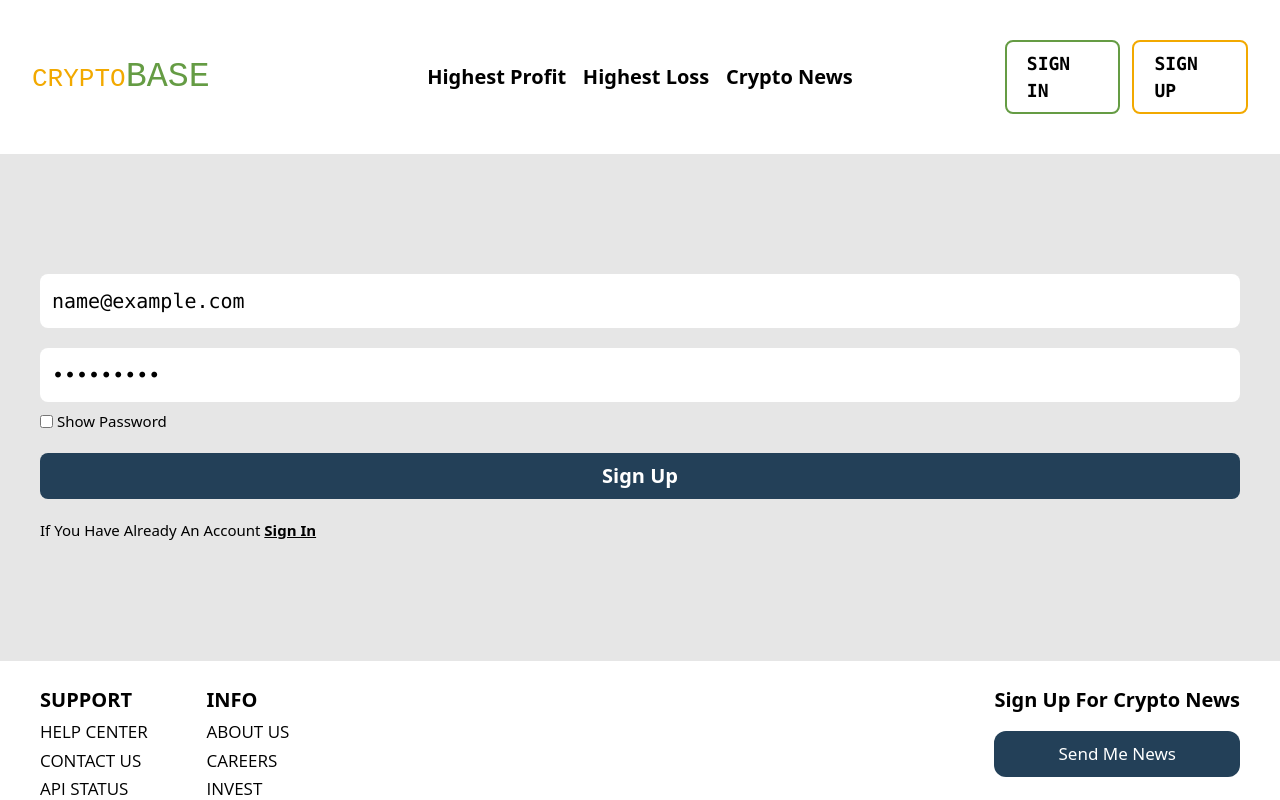
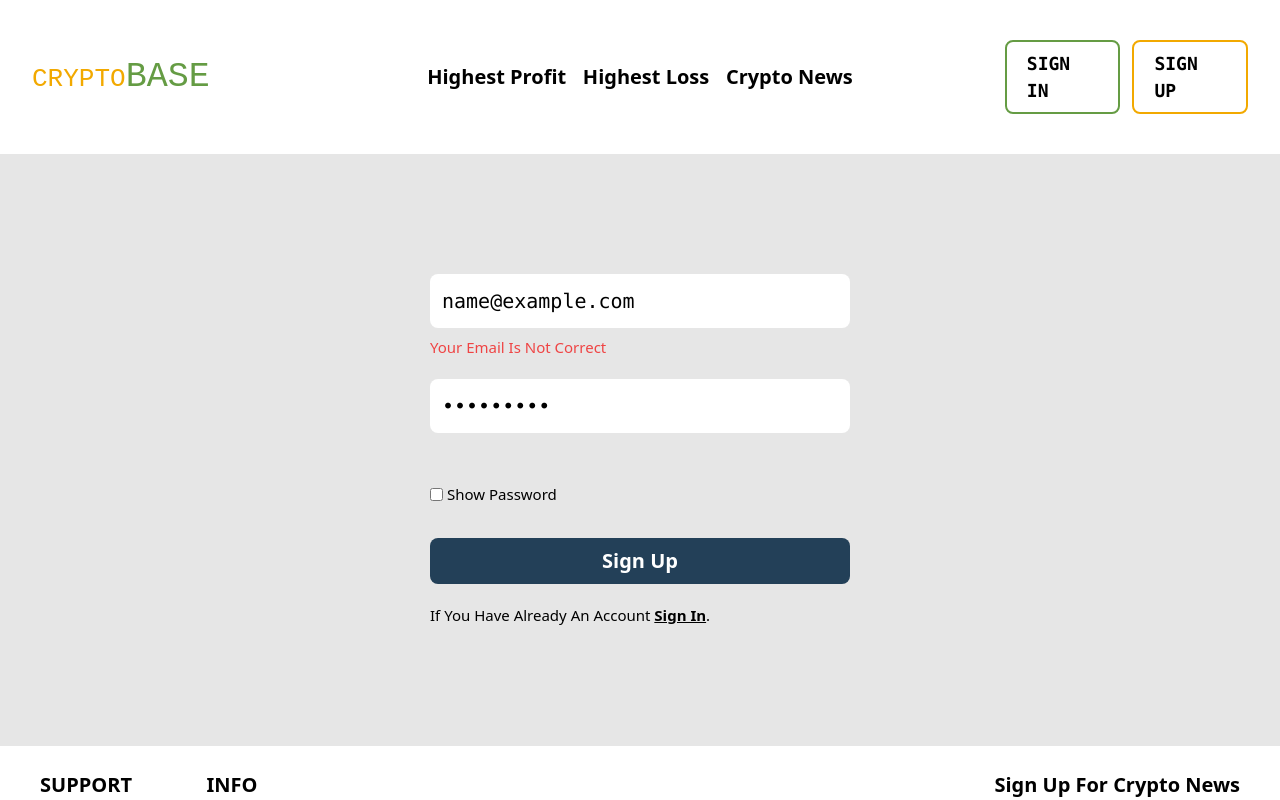
Before and after one commit to omidfarhangnia/Cryptobase, a React (Create React App) app: page /signup in a window 1280 px wide. Both pictures are taken after typing "name@example.com", "Sample123" into the empty fields and a click on the button "Sign Up". Shown: the top 800 px of the page. Built offline with nearby package versions, Linux system fonts and the light colour scheme; no server answers; the database is empty.

Commit message:
adding style of signin and signup page

```diff
--- a/src/context/ContextData.jsx
+++ b/src/context/ContextData.jsx
@@ -44,7 +44,7 @@ const ContextData = ({ cryptos, trendingCryptos, children }) => {
       const unsubscribe = onSnapshot(q, (querySnapshot) => {
         querySnapshot.docs.map((doc) => {
           if (doc.data()?.email === userData?.email) {
-            setUserDoc({...doc.data()})
+            setUserDoc({ ...doc.data() });
           }
         });
       });
@@ -55,12 +55,13 @@ const ContextData = ({ cryptos, trendingCryptos, children }) => {
   const handleLogOut = async () => {
     signOut(auth)
       .then(() => {
-        alert("log out was succsefully");
-        setUserDoc({})
+        console.log("logout was successfuly");
+        setUserDoc({});
         navigate("/");
       })
       .catch((error) => {
-        alert(error);
+        console.log(error);
+        alert("something went wrong try again");
       });
   };
 
@@ -70,7 +71,8 @@ const ContextData = ({ cryptos, trendingCryptos, children }) => {
         navigate("/");
       })
       .catch((error) => {
-        alert("guess what you have an error " + error);
+        console.log(error);
+        alert("something went wrong try again");
       });
   };
 
@@ -87,9 +89,8 @@ const ContextData = ({ cryptos, trendingCryptos, children }) => {
         navigate("/");
       })
       .catch((error) => {
-        alert(
-          "guess what you have an error " + error.code + " // " + error.message
-        );
+        console.log(error);
+        alert("something went wrong try again");
       });
   };
 
--- a/src/pages/Signin.jsx
+++ b/src/pages/Signin.jsx
@@ -6,8 +6,21 @@ const Signin = () => {
   const [emailValue, setEmailValue] = useState("");
   const [passwordValue, setPasswordValue] = useState("");
   const [isPasswordVisibile, setIsPasswordVisible] = useState(false);
+  const [inputCheck, setInputCheck] = useState("ok");
+  // i have three status for this state ==> ok // shortPassword // wrongEmail
   const inputRef = useRef("");
   const { handleSignIn } = usePageData();
+
+  function checkEmailAndPassword() {
+    if (!emailValue.match(/(@gmail.com)$/gm)) {
+      setInputCheck("wrongEmail");
+    } else if (passwordValue.length < 8) {
+      setInputCheck("shortPassword");
+    } else {
+      setInputCheck("ok");
+      handleSignIn(emailValue, passwordValue);
+    }
+  }
 
   return (
     <form
@@ -16,17 +29,32 @@ const Signin = () => {
       }}
       className="bg-platinum py-[15vh]"
     >
-      <div className="flex flex-col gap-5 px-10">
+      <div className="flex flex-col gap-5 px-10 max-w-[500px] w-[50%] mx-auto">
+        <div>
           <input
-          className="fotn-openSans text-black p-3 text-[20px] placeholder:capitalize font-mono rounded-lg"
+            className="fotn-openSans w-full text-black p-3 text-[20px] placeholder:capitalize font-mono rounded-lg"
             type="email"
             value={emailValue}
             onChange={(e) => setEmailValue(e.target.value)}
             autoComplete="new-password"
             placeholder="email..."
           />
+          <p
+            className={`mt-2 capitalize text-[15px] ${
+              inputCheck === "wrongEmail" && "visible text-red-500"
+            } ${
+              (inputCheck === "ok" || inputCheck === "shortPassword") &&
+              "invisible"
+            }`}
+          >
+            {(inputCheck === "ok" || inputCheck === "shortPassword") &&
+              "lorem ipsum dolor"}
+            {inputCheck === "wrongEmail" && "your email is not correct"}
+          </p>
+        </div>
+        <div>
           <input
-          className="fotn-openSans text-black p-3 text-[20px] placeholder:capitalize font-mono rounded-lg"
+            className="fotn-openSans w-full text-black p-3 text-[20px] placeholder:capitalize font-mono rounded-lg"
             type="password"
             value={passwordValue}
             onChange={(e) => {
@@ -36,7 +64,19 @@ const Signin = () => {
             autoComplete="new-password"
             placeholder="password..."
           />
-        <div className="-mt-3 flex items-center gap-1">
+          <p
+            className={`mt-2 capitalize text-[15px] ${
+              (inputCheck === "ok" || inputCheck === "wrongEmail") &&
+              "invisible"
+            } ${inputCheck === "shortPassword" && "visible text-red-500 "}`}
+          >
+            {(inputCheck === "ok" || inputCheck === "wrongEmail") &&
+              "lorem ipsum dolor"}
+            {inputCheck === "shortPassword" &&
+              "minimum password size 8 letters"}
+          </p>
+        </div>
+        <div className="mb-3 flex items-center gap-1">
           <input
             value={isPasswordVisibile}
             type="checkbox"
@@ -55,9 +95,7 @@ const Signin = () => {
         </div>
         <button
           className="w-full bg-darkBlue text-white text-[20px] text-center py-2 capitalize font-bold rounded-lg"
-          onClick={() => {
-            handleSignIn(emailValue, passwordValue);
-          }}
+          onClick={checkEmailAndPassword}
         >
           sign in
         </button>
@@ -66,6 +104,7 @@ const Signin = () => {
           <Link to="/signup" className="underline font-bold">
             sign up
           </Link>
+          .
         </p>
       </div>
     </form>
--- a/src/pages/Signup.jsx
+++ b/src/pages/Signup.jsx
@@ -6,8 +6,21 @@ const Signup = () => {
   const [emailValue, setEmailValue] = useState("");
   const [passwordValue, setPasswordValue] = useState("");
   const [isPasswordVisibile, setIsPasswordVisible] = useState(false);
+  const [inputCheck, setInputCheck] = useState("ok");
+  // i have three status for this state ==> ok // shortPassword // wrongEmail
   const inputRef = useRef("");
   const { handleSignUp } = usePageData();
+
+  function checkEmailAndPassword() {
+    if (!emailValue.match(/(@gmail.com)$/gm)) {
+      setInputCheck("wrongEmail");
+    } else if (passwordValue.length < 8) {
+      setInputCheck("shortPassword");
+    } else {
+      setInputCheck("ok");
+      handleSignUp(emailValue, passwordValue);
+    }
+  }
 
   return (
     <form
@@ -16,17 +29,32 @@ const Signup = () => {
       }}
       className="bg-platinum py-[15vh]"
     >
-      <div className="flex flex-col gap-5 px-10">
+      <div className="flex flex-col gap-5 px-10 max-w-[500px] w-[50%] mx-auto">
+        <div>
           <input
-          className="fotn-openSans text-black p-3 text-[20px] placeholder:capitalize font-mono rounded-lg"
+            className="fotn-openSans w-full text-black p-3 text-[20px] placeholder:capitalize font-mono rounded-lg"
             type="email"
             value={emailValue}
             onChange={(e) => setEmailValue(e.target.value)}
             autoComplete="new-password"
             placeholder="email..."
           />
+          <p
+            className={`mt-2 capitalize text-[15px] ${
+              inputCheck === "wrongEmail" && "visible text-red-500"
+            } ${
+              (inputCheck === "ok" || inputCheck === "shortPassword") &&
+              "invisible"
+            }`}
+          >
+            {(inputCheck === "ok" || inputCheck === "shortPassword") &&
+              "lorem ipsum dolor"}
+            {inputCheck === "wrongEmail" && "your email is not correct"}
+          </p>
+        </div>
+        <div>
           <input
-          className="fotn-openSans text-black p-3 text-[20px] placeholder:capitalize font-mono rounded-lg"
+            className="fotn-openSans w-full text-black p-3 text-[20px] placeholder:capitalize font-mono rounded-lg"
             type="password"
             value={passwordValue}
             onChange={(e) => {
@@ -36,7 +64,19 @@ const Signup = () => {
             autoComplete="new-password"
             placeholder="password..."
           />
-        <div className="-mt-3 flex items-center gap-1">
+          <p
+            className={`mt-2 capitalize text-[15px] ${
+              (inputCheck === "ok" || inputCheck === "wrongEmail") &&
+              "invisible"
+            } ${inputCheck === "shortPassword" && "visible text-red-500 "}`}
+          >
+            {(inputCheck === "ok" || inputCheck === "wrongEmail") &&
+              "lorem ipsum dolor"}
+            {inputCheck === "shortPassword" &&
+              "minimum password size 8 letters"}
+          </p>
+        </div>
+        <div className="mb-3 flex items-center gap-1">
           <input
             value={isPasswordVisibile}
             type="checkbox"
@@ -55,9 +95,7 @@ const Signup = () => {
         </div>
         <button
           className="w-full bg-darkBlue text-white text-[20px] text-center py-2 capitalize font-bold rounded-lg"
-          onClick={() => {
-            handleSignUp(emailValue, passwordValue);
-          }}
+          onClick={checkEmailAndPassword}
         >
           sign up
         </button>
@@ -66,6 +104,7 @@ const Signup = () => {
           <Link to="/signin" className="underline font-bold">
             sign in
           </Link>
+          .
         </p>
       </div>
     </form>
```
Lines whose indentation alone changed are shown as unchanged.
